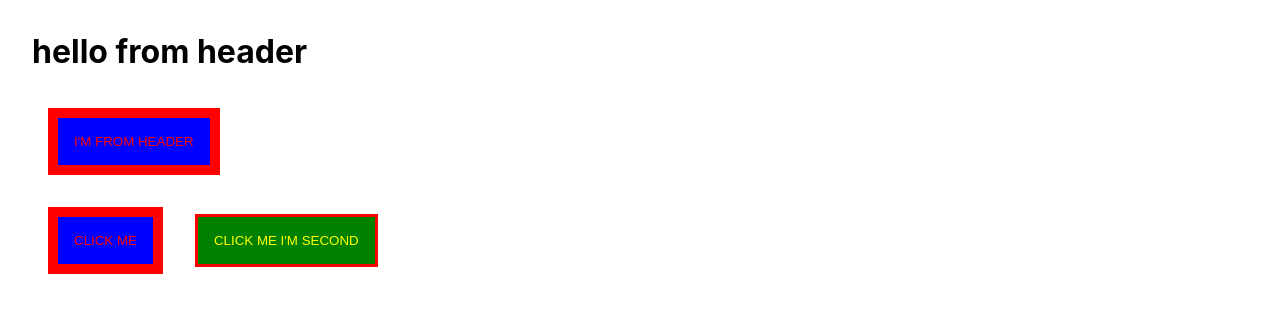
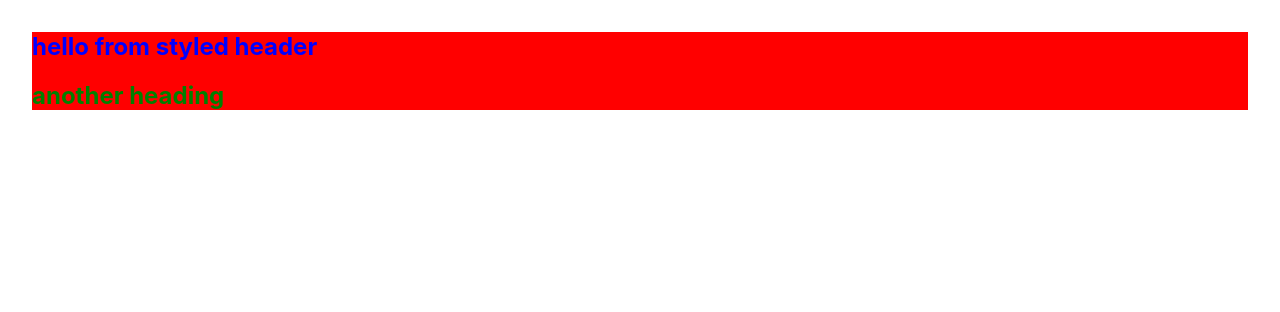
Before and after one commit to js-tut/styled-components-tutorial-second, a React (Create React App) app: page / in a window 1280 px wide. Shown: the top 312 px of the page. Built offline with nearby package versions, Linux system fonts and the light colour scheme.

Commit message:
17-nesting-selecting-styled-component

```diff
--- a/src/App.js
+++ b/src/App.js
@@ -1,15 +1,10 @@
 import React from "react";
 import "./App.css";
-import { Button } from "./Buttons";
-import { SecondButton } from "./Buttons";
-import Header from "./components/Header";
+import StyledHeader from "./components/StyledHeader";
 function App() {
   return (
     <div>
-      <Header />
-
-      <Button>click me</Button>
-      <SecondButton>click me i'm second</SecondButton>
+      <StyledHeader />
     </div>
   );
 }
--- /dev/null
+++ b/src/components/StyledHeader.js
@@ -0,0 +1,26 @@
+import React from "react";
+import styled from "styled-components";
+const StyledHeader = () => {
+  return (
+    <StyledWrapper>
+      <h1>hello from styled header</h1>
+      <h2 className="random">another heading</h2>
+    </StyledWrapper>
+  );
+};
+
+const StyledWrapper = styled.section`
+  background: red;
+  transition: all 2s ease-in-out;
+  h1 {
+    color: blue;
+  }
+  .random {
+    color: green;
+  }
+  &:hover {
+    background: black;
+  }
+`;
+
+export default StyledHeader;
```
